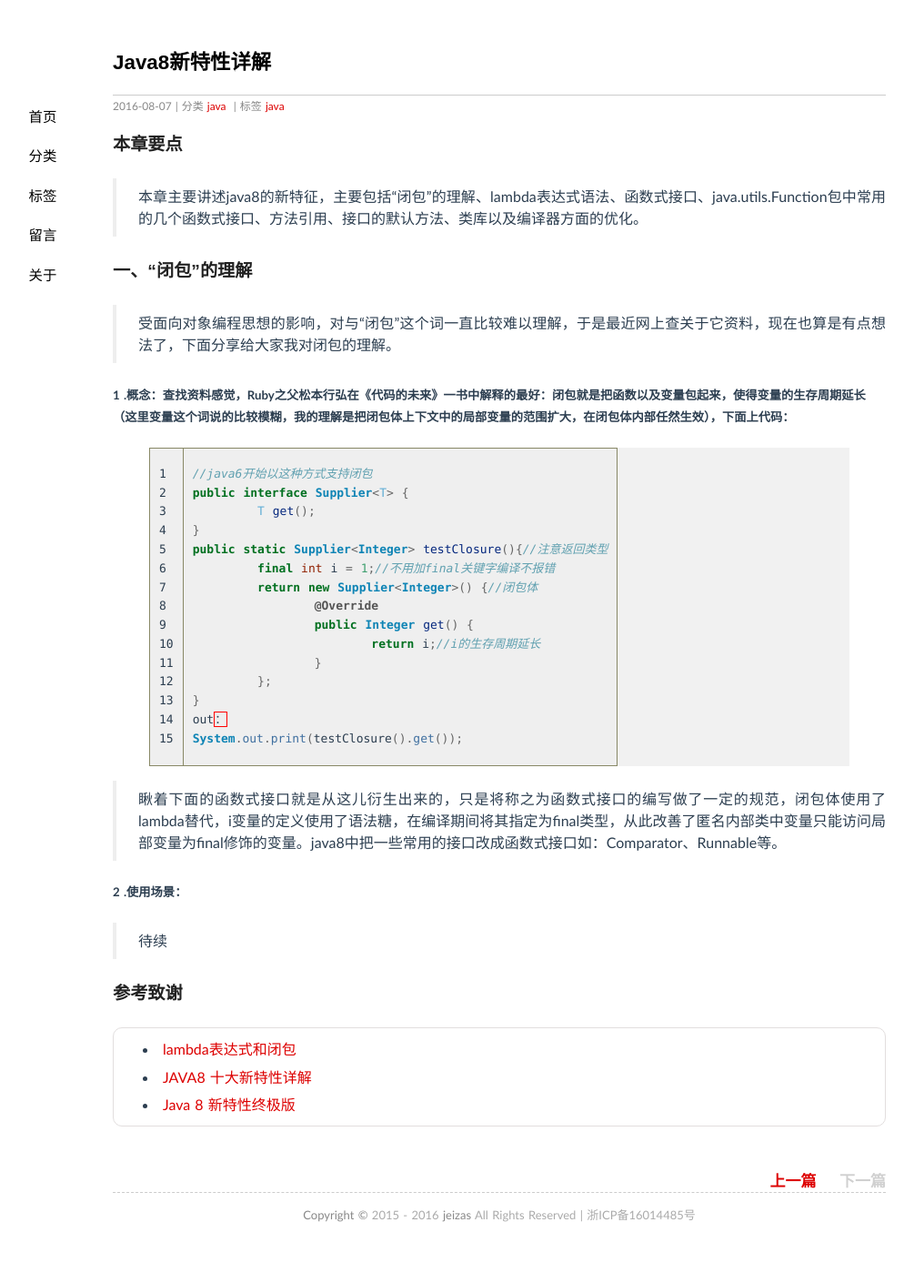
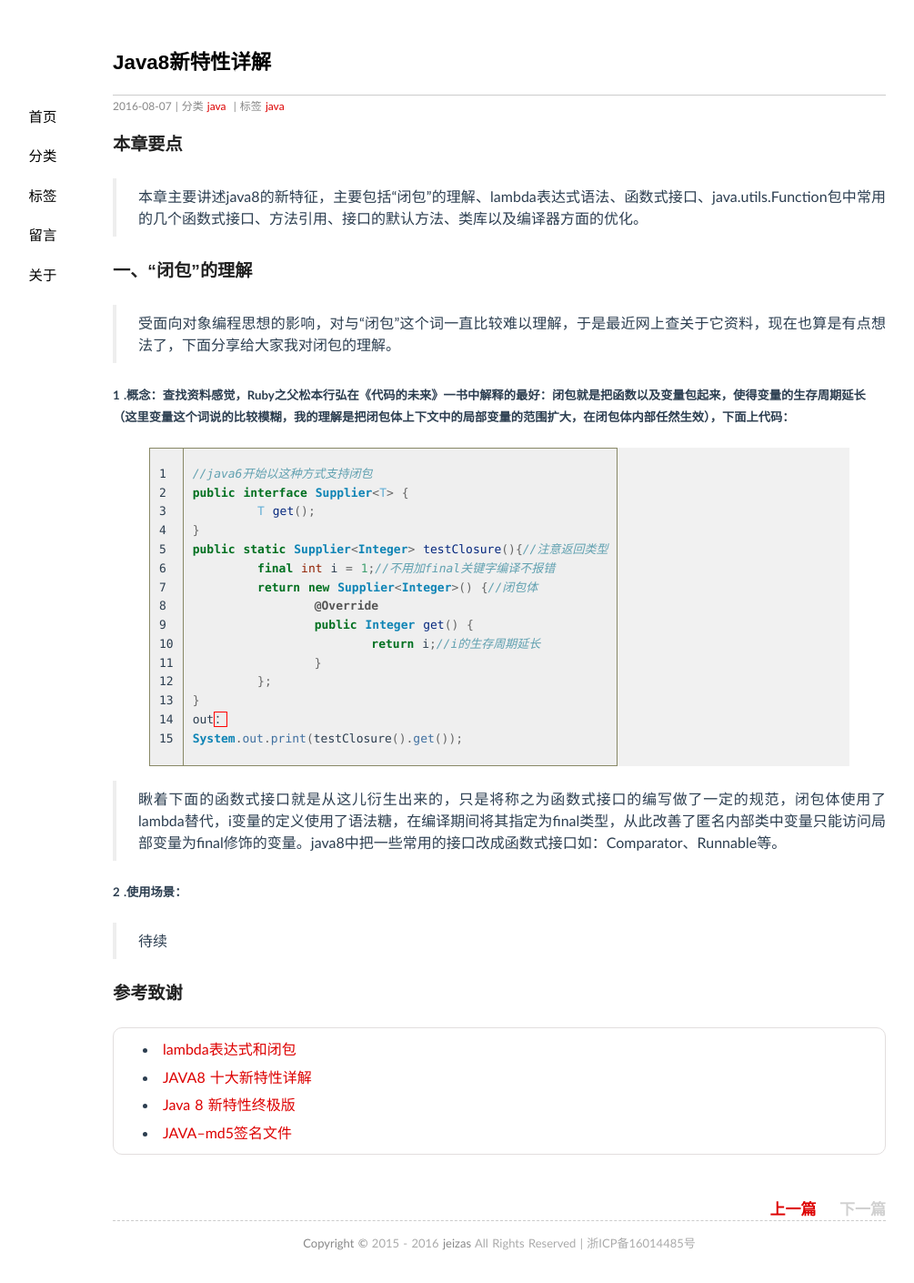
Before and after one commit to jeizas/jeizas.github.io, a Jekyll site: the page built from _posts/2016-08-07-java8_new_function.md, in a window 1280 px wide. Shown: the whole page at 91% size, without its empty margins (91-1096 px from the left). Built offline with Jekyll 4.4.1, drawn with Linux system fonts in a browser that asks for light colours; comment, search, counter and statistics services are not loaded; before the commit the page ends 1379 px from its top, so only the background shows below that.

Commit message:
修改：     _posts/2016-08-07-java8_new_function.md

```diff
--- a/_posts/2016-08-07-java8_new_function.md
+++ b/_posts/2016-08-07-java8_new_function.md
@@ -43,3 +43,4 @@ System.out.print(testClosure().get());
 * [lambda表达式和闭包](http://www.importnew.com/17905.html)
 * [JAVA8 十大新特性详解](http://www.125135.com/842.htm)
 * [Java 8 新特性终极版](http://www.codeceo.com/article/java-8-new-feature.html)
+* [JAVA--md5签名文件](http://blog.163.com/wallace0615@126/blog/static/35145824200793151633497/)
```
